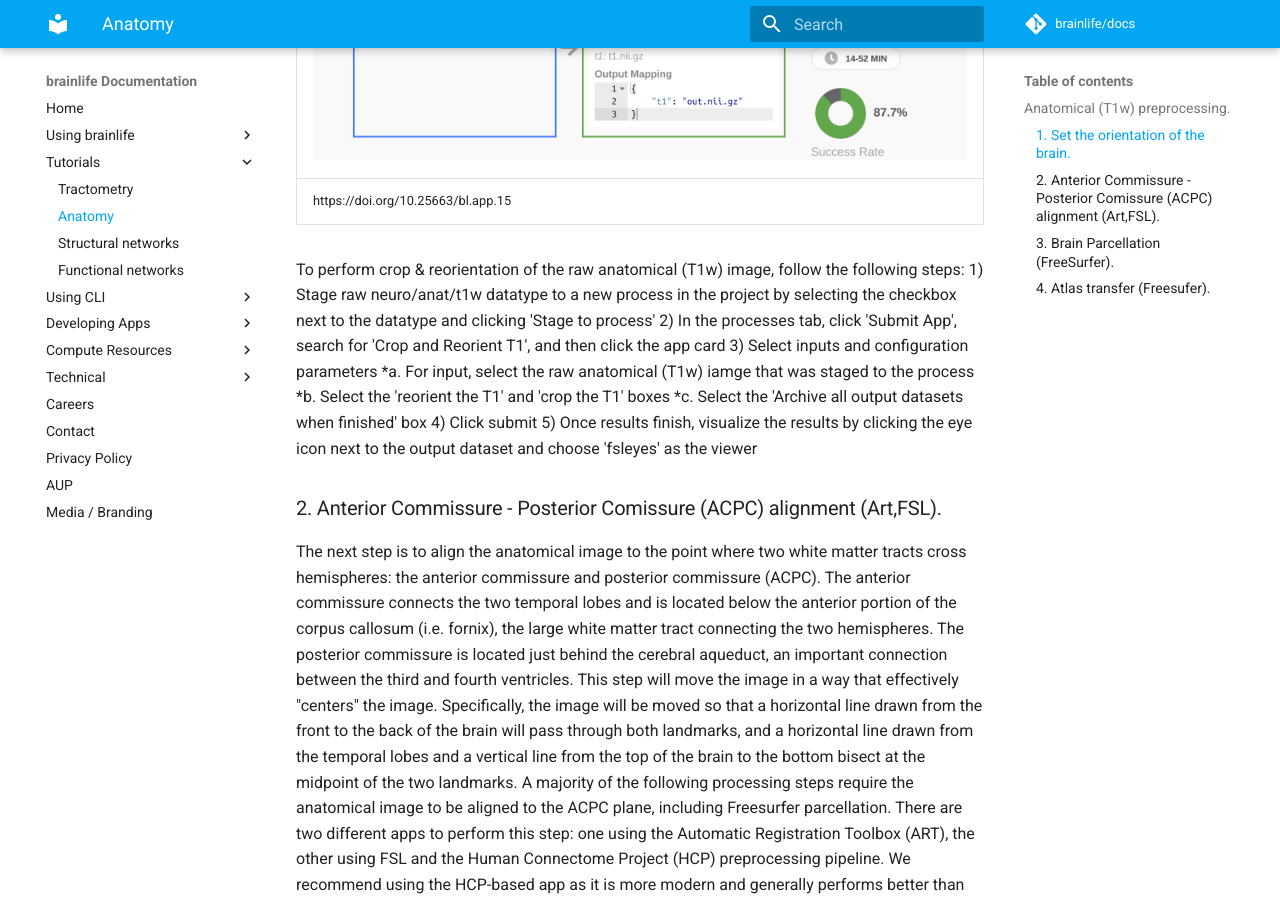
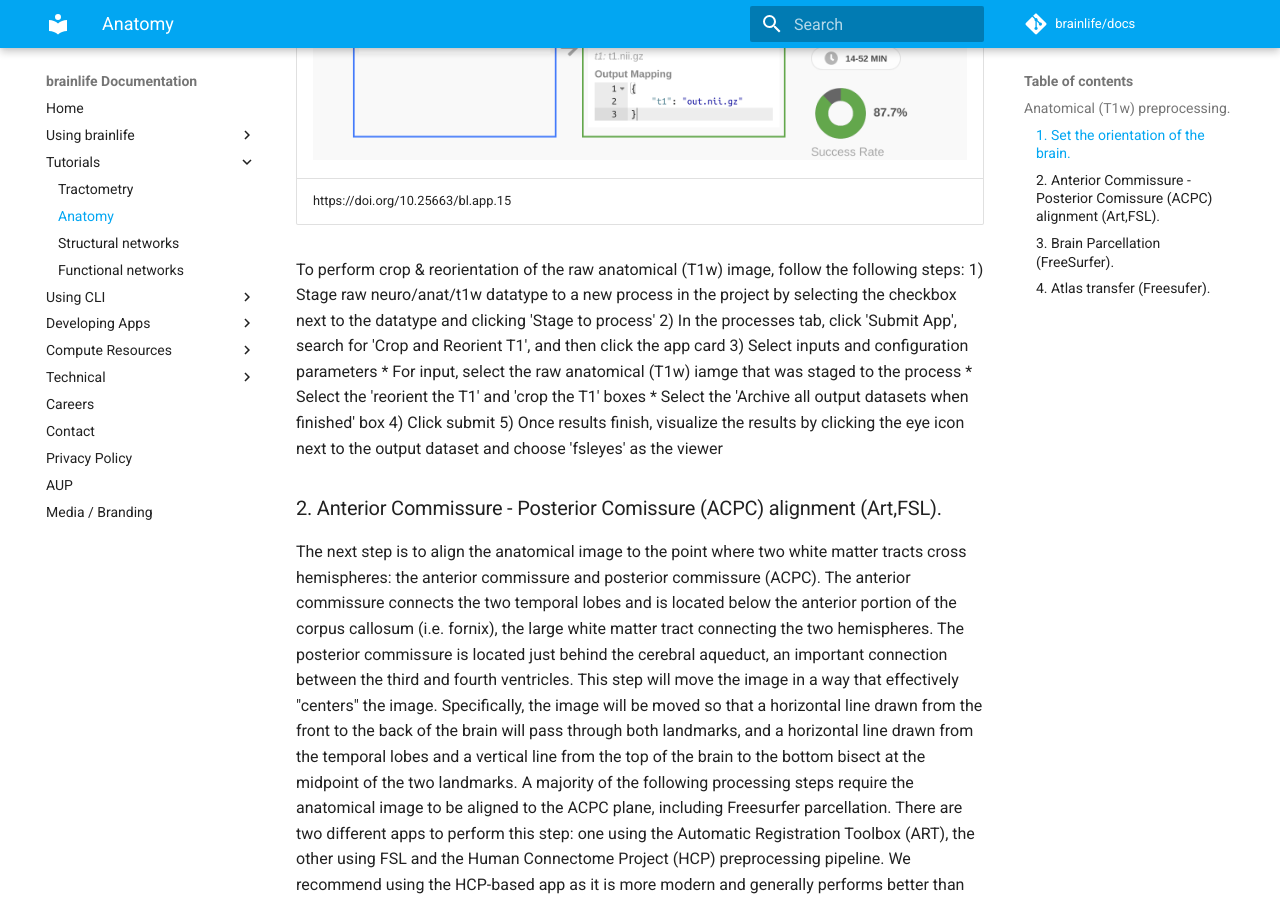
Before and after one commit to brainlife/docs, an MkDocs documentation site: the page built from docs/tutorial/t1w-preprocessing.md, in a window 1280 px wide and 900 px high, scrolled down 1643 px. Built offline with MkDocs 1.6.1 and Material for MkDocs 9.7.7, drawn with Linux system fonts in a browser that asks for light colours; comment, search, counter and statistics services are not loaded.

```diff
--- a/docs/tutorial/t1w-preprocessing.md
+++ b/docs/tutorial/t1w-preprocessing.md
@@ -25,9 +25,9 @@ To perform crop & reorientation of the raw anatomical (T1w) image, follow the fo
 1) Stage raw neuro/anat/t1w datatype to a new process in the project by selecting the checkbox next to the datatype and clicking 'Stage to process'
 2) In the processes tab, click 'Submit App', search for 'Crop and Reorient T1', and then click the app card
 3) Select inputs and configuration parameters
-    *a. For input, select the raw anatomical (T1w) iamge that was staged to the process
-    *b. Select the 'reorient the T1' and 'crop the T1' boxes
-    *c. Select the 'Archive all output datasets when finished' box
+    * For input, select the raw anatomical (T1w) iamge that was staged to the process
+    * Select the 'reorient the T1' and 'crop the T1' boxes
+    * Select the 'Archive all output datasets when finished' box
 4) Click submit
 5) Once results finish, visualize the results by clicking the eye icon next to the output dataset and choose 'fsleyes' as the viewer
 
```
